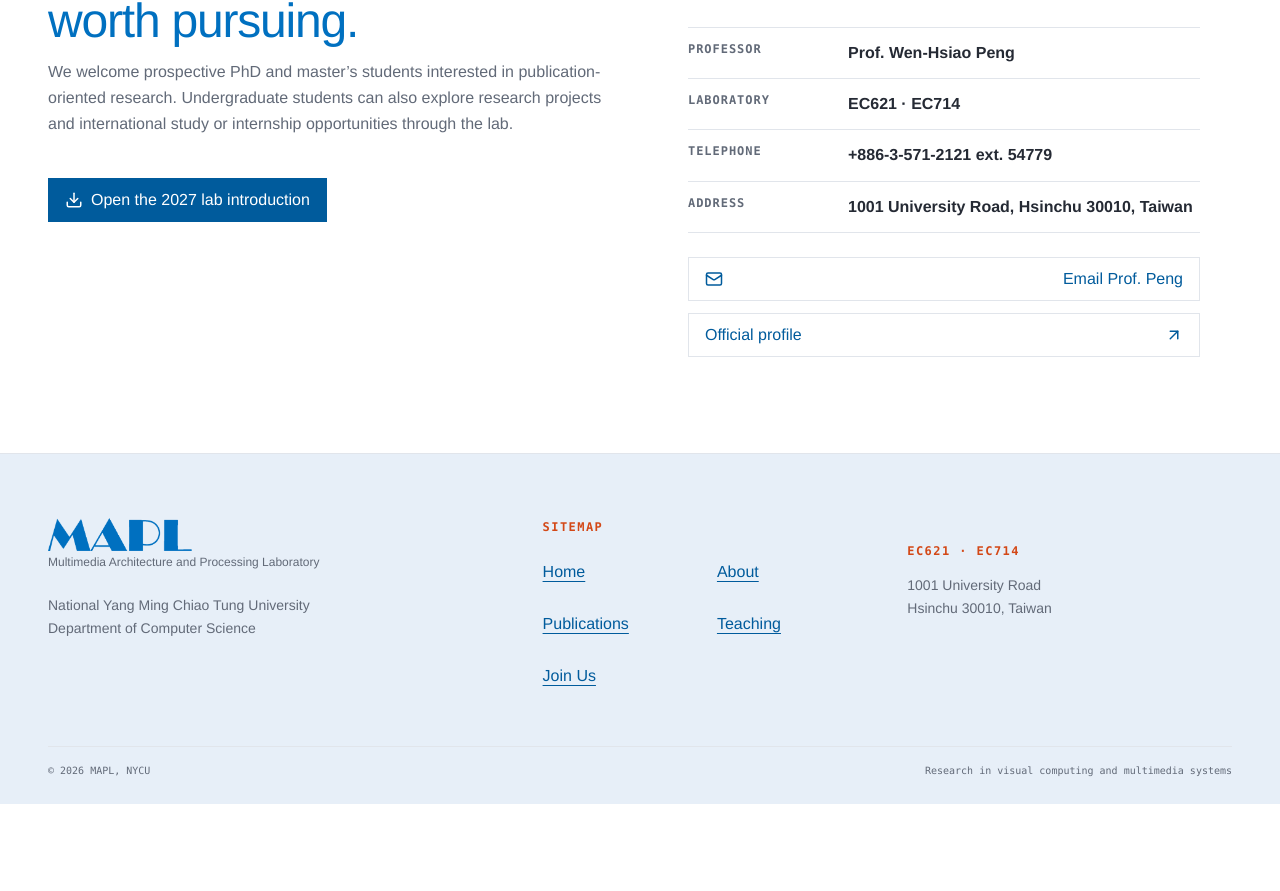
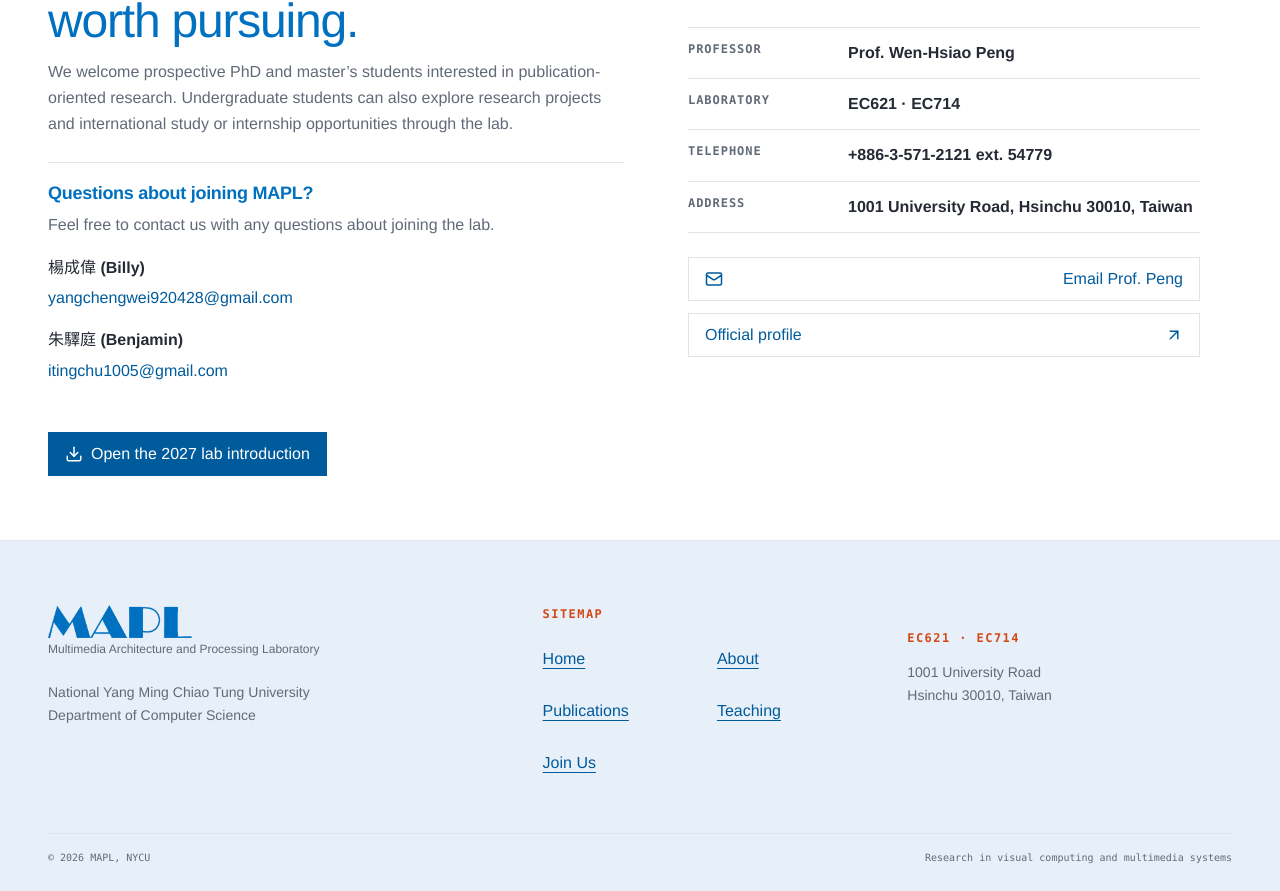
Before and after one commit to NYCU-MAPL/MAPL_website, a Vue app: page /#/join-us in a window 1280 px wide. Shown: the part 1351-2242 px from the top of the page. Before the commit the page ends 2155 px from the top, so only its background shows below. Built offline with nearby package versions, Linux system fonts and the light colour scheme.

Commit message:
feat(join): add student contacts for recruitment questions

```diff
--- a/src/features/static-pages/content.ts
+++ b/src/features/static-pages/content.ts
@@ -25,6 +25,10 @@ export const joinUsContent = {
     height: 585,
   },
   introSlides: "https://maplintro2027.pse.is/9lnn2m",
+  studentContacts: [
+    { name: "楊成偉", nickname: "Billy", email: "yangchengwei920428@gmail.com" },
+    { name: "朱驛庭", nickname: "Benjamin", email: "itingchu1005@gmail.com" },
+  ],
   professor: {
     name: "Prof. Wen-Hsiao Peng",
     email: "wpeng@cs.nycu.edu.tw",
--- a/src/styles/static-pages.css
+++ b/src/styles/static-pages.css
@@ -162,6 +162,49 @@
   background: var(--color-paper);
 }
 
+.join-view__student-contacts {
+  margin-block: var(--space-6);
+  padding-block-start: var(--space-5);
+  border-block-start: var(--border-hairline);
+}
+
+.join-view__student-contacts h3 {
+  margin: 0 0 var(--space-2);
+  font-size: 1.125rem;
+}
+
+.join-view__student-contacts p {
+  margin: 0 0 var(--space-4);
+  color: var(--color-ink-muted);
+}
+
+.join-view__student-contacts ul {
+  display: grid;
+  gap: var(--space-4);
+  margin: 0;
+  padding: 0;
+  list-style: none;
+}
+
+.join-view__student-contacts li {
+  display: grid;
+  gap: var(--space-1);
+  min-inline-size: 0;
+}
+
+.join-view__student-contacts a {
+  justify-self: start;
+  color: var(--color-forest-deep);
+  overflow-wrap: anywhere;
+  text-decoration: none;
+}
+
+.join-view__student-contacts a:hover,
+.join-view__student-contacts a:focus-visible {
+  text-decoration: underline;
+  text-underline-offset: var(--space-1);
+}
+
 .join-view__contact dl {
   display: grid;
   margin-block: var(--space-6);
--- a/src/views/JoinUsView.vue
+++ b/src/views/JoinUsView.vue
@@ -43,6 +43,16 @@ import "../styles/static-pages.css"
           Bring a question worth pursuing.
         </h2>
         <p>We welcome prospective PhD and master’s students interested in publication-oriented research. Undergraduate students can also explore research projects and international study or internship opportunities through the lab.</p>
+        <div class="join-view__student-contacts">
+          <h3>Questions about joining MAPL?</h3>
+          <p>Feel free to contact us with any questions about joining the lab.</p>
+          <ul>
+            <li v-for="contact in joinUsContent.studentContacts" :key="contact.email">
+              <strong><span lang="zh-Hant">{{ contact.name }}</span> ({{ contact.nickname }})</strong>
+              <a :href="`mailto:${contact.email}`">{{ contact.email }}</a>
+            </li>
+          </ul>
+        </div>
         <a
           class="static-view__primary-link"
           :href="joinUsContent.introSlides"
```
